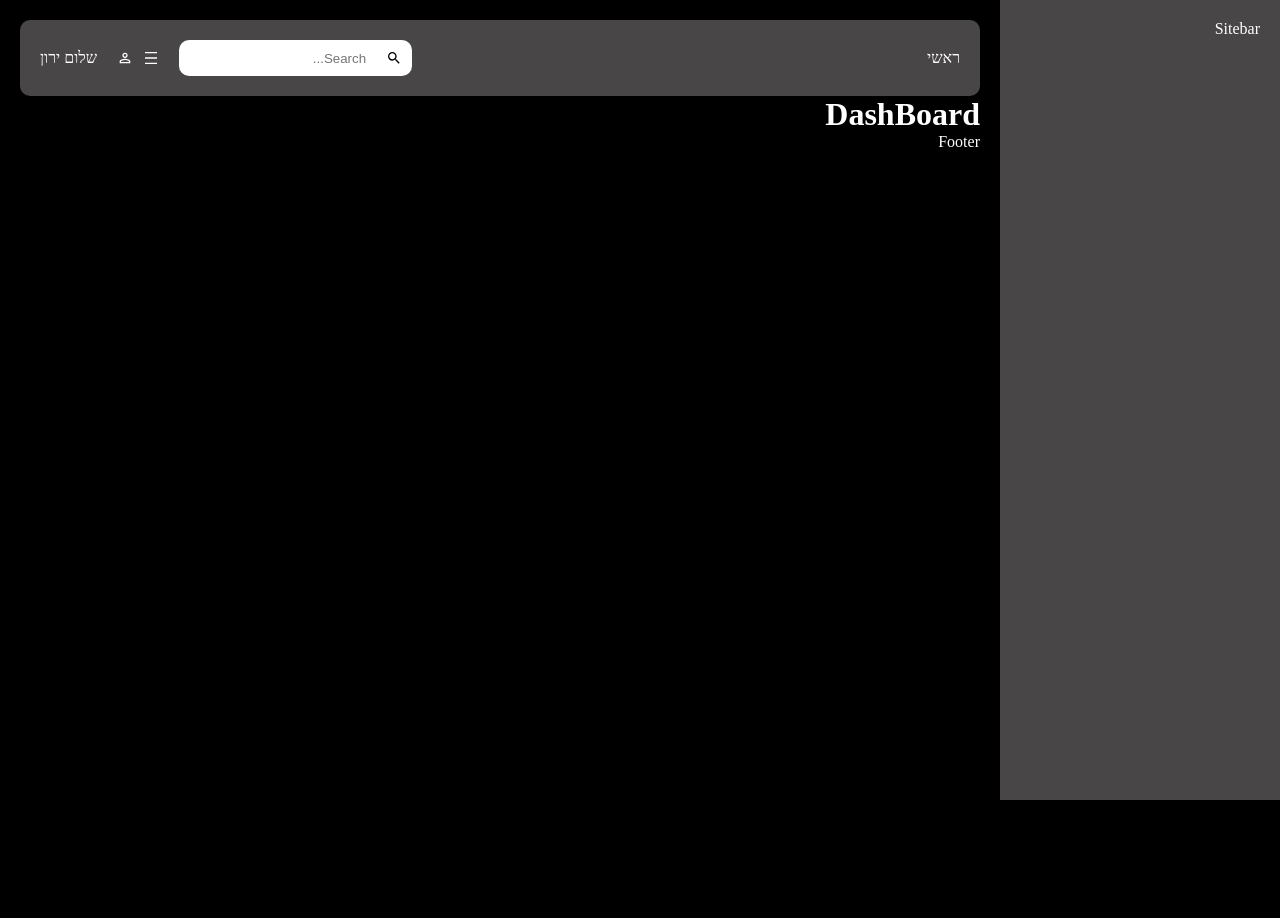
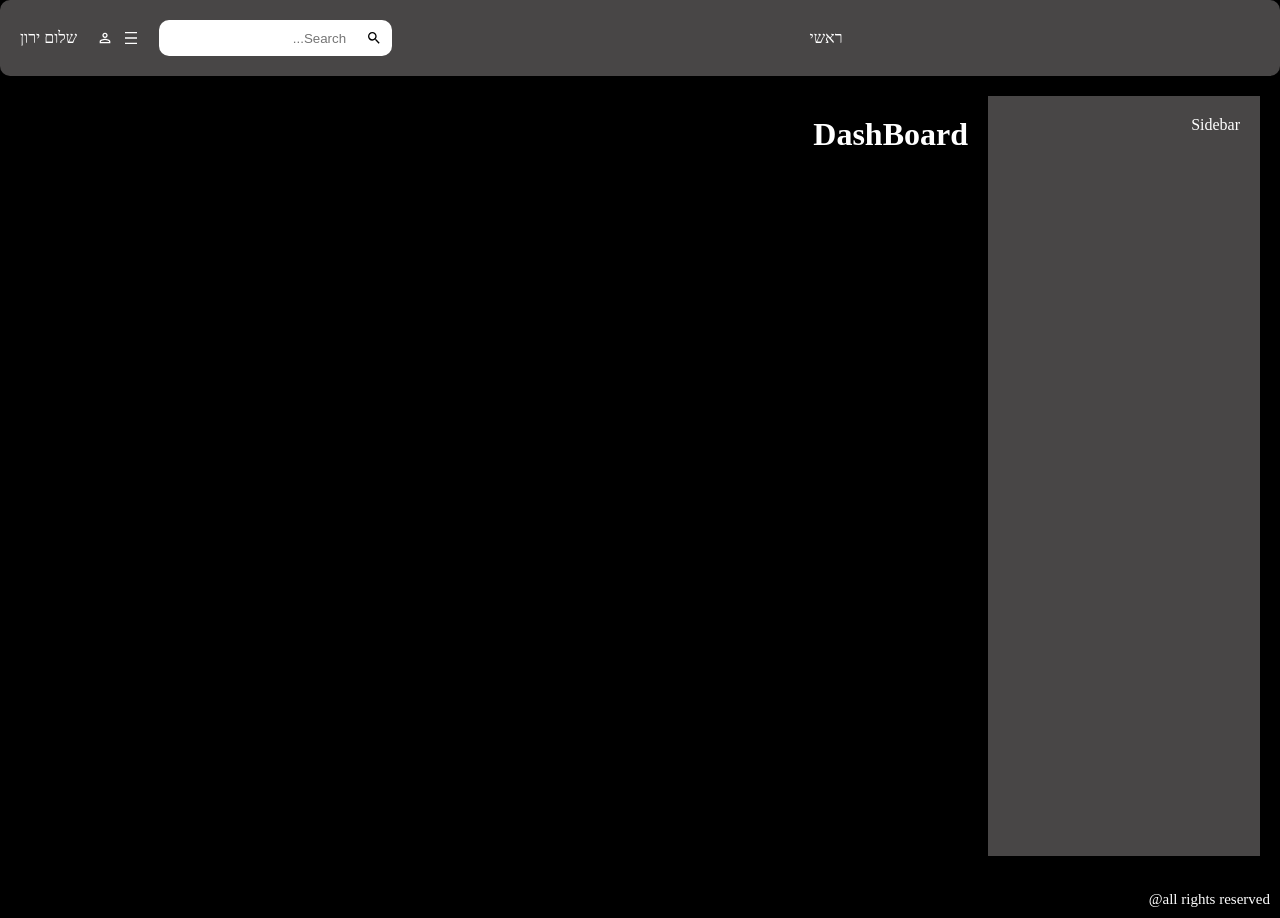
Before and after one commit to ABERsara/Astrology_project, a React (Create React App) app in the folder client/: page /dash in a window 1280 px wide. Before the commit the page ends 800 px from the top, so only its background shows below. Built offline with nearby package versions, Linux system fonts and the light colour scheme; a web font is replaced by a local one.

Commit message:
changes layout

```diff
--- a/client/src/components/footer/Footer.js
+++ b/client/src/components/footer/Footer.js
@@ -1,8 +1,11 @@
+import "./footer.css"
 //תפריט תחתון
 
 const Footer = () => {
   return (
-    <div>Footer</div>
+    <div className="footer">
+      <div className="footer-text">@all rights reserved</div>
+      </div>
   )
 }
 
--- a/client/src/components/footer/footer.css
+++ b/client/src/components/footer/footer.css
@@ -0,0 +1,12 @@
+.footer{
+    display: flex;
+    align-items: center;
+    justify-content: space-between;
+    margin-top: 5px;
+    color:var(--text);
+    padding: 10px;
+}
+.footer-text{
+    direction: ltr;
+    font-size: 15px;
+}
--- a/client/src/components/layouts/dash/dash-layout.css
+++ b/client/src/components/layouts/dash/dash-layout.css
@@ -1,13 +1,18 @@
 .container{
 display: flex;
+flex-direction: column;
 }
 .menu{
-flex: 1;
 background-color:var(--mainLight) ;
+padding: 20px;
+flex:1;
+}
+.content{
+display: flex;
 padding: 20px;
 min-height: 100vh;
 }
-.content{
-flex: 4;
+.display{
+flex:4;
 padding: 20px;
 }
--- a/client/src/components/layouts/dash/dashLayout.js
+++ b/client/src/components/layouts/dash/dashLayout.js
@@ -1,24 +1,27 @@
 import { Outlet } from "react-router-dom"
 import Navbar from "../../navbar/Navbar"
-import Sitebar from "../../sitebar/Sitebar"
+import Sidebar from "../../sidebar/Sidebar"
 import Footer from "../../footer/Footer"
 import "./dash-layout.css"
 //ממשק מנהל
 const DashLayout = () => {
   return (
     <div className="container">
+       {/* התפריט העליון */}
+       <Navbar/>
+
+       <div className="content">
        <div className="menu">
        {/* התפריט בצד */}
-       <Sitebar/>
+       <Sidebar/>
        </div>
-       <div className="content">
-        {/* התפריט העליון */}
-        <Navbar/>
+       <div className="display">
         {/* תוכן האתר */}
         <Outlet/>
-        {/* תפריט תחתון */}
-        <Footer/>
         </div>
+        </div>
+         {/* תפריט תחתון */}
+         <Footer/>
     </div>
   )
 }
--- a/client/src/components/navbar/Navbar.js
+++ b/client/src/components/navbar/Navbar.js
@@ -1,9 +1,12 @@
-//תפריט עליון של מנהל
+//תפריט עליון של מנהל/משתמש
 import "./navbar.css"
 import { MdDensityMedium, MdEmojiPeople, MdFace, MdOutlinePermIdentity, MdOutlineSearch } from "react-icons/md";
 const Navbar = () => {
   return (
     <div className="navbar">
+     <img className="logo" src="">
+
+      </img>
       <div className="nav-title">
       ראשי
       </div>
--- /dev/null
+++ b/client/src/components/sidebar/Sidebar.js
@@ -0,0 +1,10 @@
+import "./sidebar.css"
+//תפריט צד לאתר כולו
+
+const Sidebar = () => {
+  return (
+    <div>Sidebar</div>
+  )
+}
+
+export default Sidebar
--- a/client/src/components/sitebar/Sitebar.js
+++ /dev/null
@@ -1,9 +0,0 @@
-//תפריט צד לאתר כולו
-
-const Sitebar = () => {
-  return (
-    <div>Sitebar</div>
-  )
-}
-
-export default Sitebar
```
Also changed, not shown: client/src/components/sidebar/sidebar.css (added).
